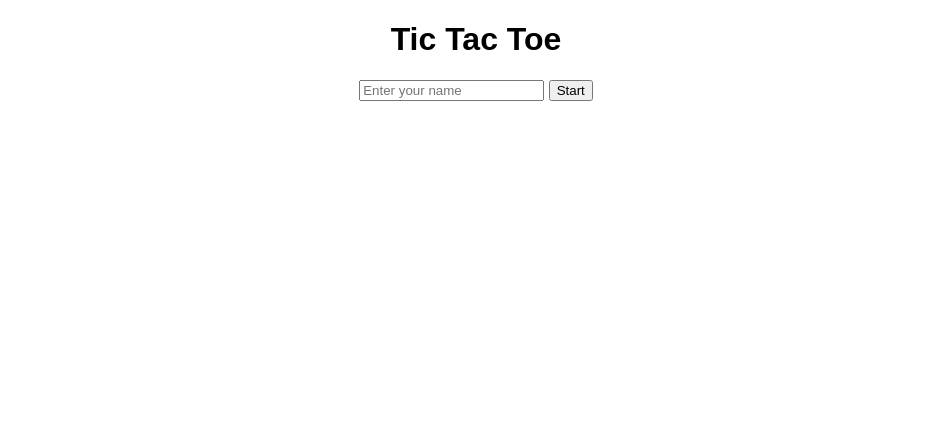
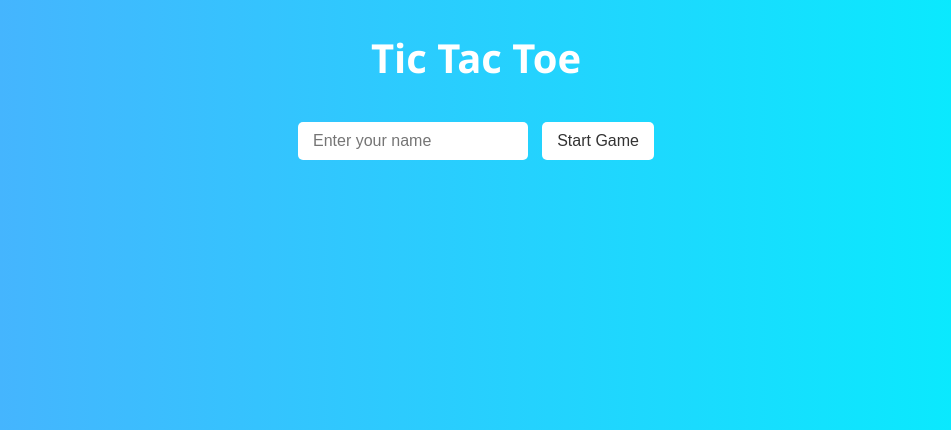
Before and after one commit to TirthPatel006/TicTacToe, a Flask app: page / in a window 1280 px wide. Shown: the top 430 px of the page, without its empty margins (164-1115 px from the left). Run offline with Flask 3, Linux system fonts and the light colour scheme.

Commit message:
index.html

```diff
--- a/templates/index.html
+++ b/templates/index.html
@@ -1,46 +1,187 @@
 <!DOCTYPE html>
-<html>
+<html lang="en">
 <head>
-  <title>Tic Tac Toe</title>
+  <meta charset="UTF-8" />
+  <title>Tic Tac Toe - God Mode</title>
   <style>
-    body { text-align: center; font-family: sans-serif; }
-    .grid { display: grid; grid-template-columns: repeat(3, 100px); margin: 20px auto; gap: 5px; }
+    body {
+      margin: 0;
+      font-family: 'Segoe UI', sans-serif;
+      background: linear-gradient(to right, #4facfe, #00f2fe);
+      color: #fff;
+      text-align: center;
+    }
+
+    h1 {
+      margin-top: 30px;
+      font-size: 2.5em;
+    }
+
+    #formArea {
+      margin-top: 20px;
+    }
+
+    input, button {
+      padding: 10px 15px;
+      font-size: 1em;
+      margin: 10px 5px;
+      border-radius: 5px;
+      border: none;
+    }
+
+    input {
+      width: 200px;
+    }
+
+    button {
+      cursor: pointer;
+      background-color: #ffffff;
+      color: #333;
+      transition: background 0.3s;
+    }
+
+    button:hover {
+      background-color: #eee;
+    }
+
+    .grid {
+      display: grid;
+      grid-template-columns: repeat(3, 100px);
+      grid-gap: 8px;
+      justify-content: center;
+      margin: 40px auto 10px;
+    }
+
     .cell {
-      width: 100px; height: 100px;
-      font-size: 2em; cursor: pointer;
-      background: #eee; display: flex;
-      align-items: center; justify-content: center;
+      width: 100px;
+      height: 100px;
+      font-size: 2.2em;
+      font-weight: bold;
+      cursor: pointer;
+      background: #ffffffcc;
+      color: #333;
+      display: flex;
+      align-items: center;
+      justify-content: center;
+      border-radius: 10px;
+      transition: background 0.3s, transform 0.1s;
     }
-    .disabled { pointer-events: none; }
+
+    .cell:hover {
+      background: #ffffffee;
+      transform: scale(1.05);
+    }
+
+    .cell.disabled {
+      pointer-events: none;
+      background: #ccc;
+    }
+
+    #status {
+      font-size: 1.3em;
+      margin-top: 20px;
+    }
+
+    #restartBtn {
+      padding: 10px 20px;
+      font-size: 1em;
+      margin-top: 15px;
+      display: none;
+    }
+    #creatorOverlay {
+      position: fixed;
+      top: 0; left: 0;
+      width: 100%;
+      height: 100%;
+      background: radial-gradient(circle, #000 30%, #111 100%);
+      color: #0f0;
+      font-size: 2em;
+      display: flex;
+      justify-content: center;
+      align-items: center;
+      flex-direction: column;
+      z-index: 9999;
+      opacity: 0;
+      pointer-events: none;
+      animation: fadeIn 2.5s ease forwards;
+    }
+
+    @keyframes fadeIn {
+      to {
+        opacity: 1;
+        pointer-events: all;
+      }
+    }
+
+    #creatorMessage {
+      animation: pulse 2s infinite;
+      text-shadow: 0 0 20px #0f0;
+      text-align: center;
+    }
+
+    @keyframes pulse {
+      0%   { transform: scale(1); opacity: 0.8; }
+      50%  { transform: scale(1.1); opacity: 1; }
+      100% { transform: scale(1); opacity: 0.8; }
+    }
+
+    #resetCreatorBtn {
+      margin-top: 20px;
+      padding: 10px 20px;
+      font-size: 1em;
+      background-color: #0f0;
+      color: #000;
+      border: none;
+      border-radius: 8px;
+      cursor: pointer;
+    }
   </style>
 </head>
 <body>
 
   <h1>Tic Tac Toe</h1>
-  <input type="text" id="nameInput" placeholder="Enter your name" />
-  <button onclick="startGame()">Start</button>
+
+  <div id="formArea">
+    <input type="text" id="nameInput" placeholder="Enter your name" />
+    <button onclick="startGame()">Start Game</button>
+  </div>
+
   <div class="grid" id="grid" style="display:none;"></div>
+
   <h2 id="status"></h2>
+  <button id="restartBtn" onclick="restartGame()">Restart Game</button>
+  <div id="creatorOverlay" style="display:none;">
+    <div id="creatorMessage">
+      👑 Creator Mode Activated<br>
+      I cannot challenge my master.
+      <br><br>
+      <button id="resetCreatorBtn" onclick="resetToMain()">Back to Main</button>
+    </div>
+  </div>
 
   <script>
     let board = Array(9).fill("");
     let player = "X";
     let ai = "O";
-    let mode = "normal";
+    let mode = "god";
     const grid = document.getElementById("grid");
 
     function startGame() {
       const name = document.getElementById("nameInput").value.trim().toLowerCase();
+      document.getElementById("status").textContent = "";
+      document.getElementById("restartBtn").style.display = "none";
+      document.getElementById("creatorOverlay").style.display = "none";
+
+      board = Array(9).fill("");
+      render();
+
       if (name === "tirth") {
-        alert("You are my creator. I can't play against you.");
-        document.getElementById("status").textContent = "Creator mode: game disabled.";
+        grid.style.display = "none";
+        document.getElementById("creatorOverlay").style.display = "flex";
         return;
-      } else if (name === "lucifer") {
-        alert("Welcome, Lord Lucifer. God Mode activated.");
-        mode = "god";
       }
-      document.getElementById("grid").style.display = "grid";
-      render();
+      mode = "god";
+      grid.style.display = "grid";
     }
 
     function render() {
@@ -49,15 +190,20 @@
         const cell = document.createElement("div");
         cell.className = "cell";
         cell.textContent = val;
-        cell.onclick = () => handleClick(i);
+        if (!val && !document.getElementById("status").textContent) {
+          cell.addEventListener("click", () => handleClick(i));
+        } else {
+          cell.classList.add("disabled");
+        }
         grid.appendChild(cell);
       });
     }
 
     function handleClick(i) {
-      if (board[i] || document.getElementById("status").textContent) return;
+      if (board[i] !== "" || document.getElementById("status").textContent) return;
       board[i] = player;
       render();
+
       fetch("/move", {
         method: "POST",
         headers: { "Content-Type": "application/json" },
@@ -70,8 +216,21 @@
         if (data.winner) {
           document.getElementById("status").textContent =
             data.winner === "Draw" ? "It's a Draw!" : `${data.winner} Wins!`;
+          document.getElementById("restartBtn").style.display = "inline-block";
         }
       });
+    }
+
+    function restartGame() {
+      board = Array(9).fill("");
+      document.getElementById("status").textContent = "";
+      document.getElementById("restartBtn").style.display = "none";
+      render();
+    }
+
+    function resetToMain() {
+      document.getElementById("creatorOverlay").style.display = "none";
+      document.getElementById("nameInput").value = "";
     }
   </script>
 
```
